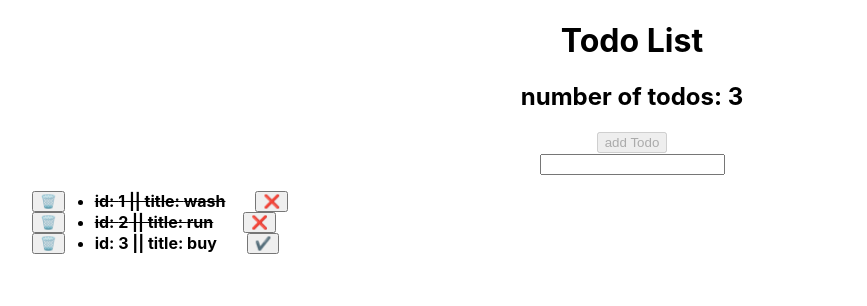
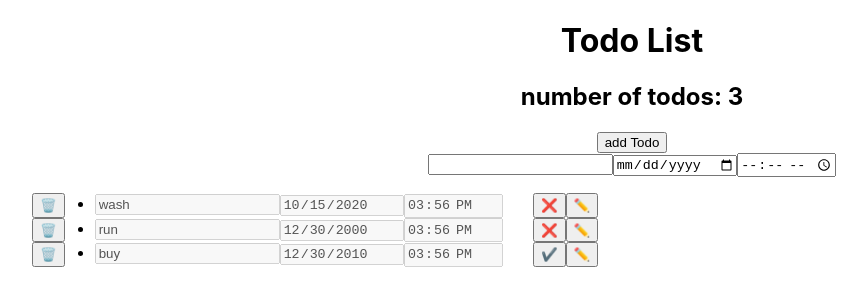
Before and after one commit to ykrantz/to_do_list, a React (Create React App) app: page / in a window 1280 px wide. Shown: the top 306 px of the page, without its empty margins (8-875 px from the left). Built offline with nearby package versions, Linux system fonts and the light colour scheme.

Commit message:
with editing inside each input. tofix: only editing after pressing three times

```diff
--- a/src/App.js
+++ b/src/App.js
@@ -7,9 +7,30 @@ import { logRoles } from "@testing-library/react";
 
 function App() {
   const initTodosList = [
-    { id: 1, title: "wash", completed: true },
-    { id: 2, title: "run", completed: true },
-    { id: 3, title: "buy", completed: false },
+    {
+      id: 1,
+      title: "wash",
+      date: new Date("2020-10-15"),
+      time: "15:56",
+      completed: true,
+      edit: false,
+    },
+    {
+      id: 2,
+      title: "run",
+      date: new Date("2000-12-30"),
+      time: "15:56",
+      completed: true,
+      edit: false,
+    },
+    {
+      id: 3,
+      title: "buy",
+      date: new Date("2010-12-30"),
+      time: "15:56",
+      completed: false,
+      edit: false,
+    },
   ];
   const [todosList, setTodosList] = useState(initTodosList);
   const [todoCount, setTodoCount] = useState(initTodosList.length - 1);
@@ -36,41 +57,122 @@ function App() {
     setTodosList(newToDoList);
   };
 
-  const [inputText, setInputValue] = useState("");
+  const [inputTodo, setInputValue] = useState({
+    title: "",
+    date: "",
+    time: "",
+  });
 
-  const updateInputValue = (text) => {
-    setInputValue(text);
+  const updateInputValue = (inputType, data) => {
+    const newTodo = { ...inputTodo };
+    newTodo[inputType] = data;
+    setInputValue(newTodo);
   };
 
   // add todo to list
-  const addTodo = (inputText) => {
+  const addTodo = (inputTodo) => {
     let newId = todosList.length + 1;
     const newToDoList = [
       ...todosList,
-      { id: newId, title: inputText, completed: false },
+      {
+        id: newId,
+        title: inputTodo.title,
+        date: new Date(inputTodo.date),
+        time: inputTodo.time,
+        completed: false,
+        edit: false,
+      },
     ];
     setTodosList(newToDoList);
   };
 
+  const editTodo = (id, edit, todoEdited) => {
+    // const todoToEdit = todosList.find((todo) => todo.id === id);
+    // setInputValue({
+    //   // TODO:fix editind with date and time
+    //   id: todoToEdit.id,
+    //   title: todoToEdit.title,
+    //   date: new Date(todoToEdit.date).toISOString().substring(0, 10),
+    //   // time: new Date(todoToEdit.time).toISOString().substring(11, 16),
+    //   // date: "2021-01-31",
+    //   // time: "20:26",
+    //   completed: false,
+    //   edit: true,
+    // });
+    console.log("LISDT:");
+    console.table(todosList);
+    console.log("QQQ");
+    // console.log(todoEdited);
+    // console.log(edit);
+    // TODO: can edit only after 2 clickes
+    if (edit === false) {
+      let newTodosList = todosList.map((todo) => {
+        if (todo.id === id) {
+          todo.edit = true;
+          return todo;
+        } else {
+          return todo;
+        }
+      });
+      console.log("new todoss to update");
+      console.table(newTodosList);
+      setTodosList(newTodosList);
+    } else {
+      console.log("LISDT:");
+      console.table(todosList);
+      let newTodosList = todosList.map((todo) => {
+        if (todo.id === id) {
+          todo = todoEdited;
+          todo.edit = false;
+          return todo;
+        } else {
+          return todo;
+        }
+      });
+      console.log("new todoss to update");
+
+      console.table(newTodosList);
+      setTodosList(newTodosList);
+    }
+  };
   return (
     <div className="App">
       <>
         <Header todoCount={todoCount} />
         {/* if no input text so button is disable */}
-        <button onClick={() => addTodo(inputText)} disabled={inputText === ""}>
+        <button onClick={() => addTodo(inputTodo)} disabled={inputTodo === ""}>
           add Todo
         </button>
         <div>
           <input
             type="text"
-            onChange={(e) => updateInputValue(e.target.value)}
-            value={inputText}
+            onChange={(e) => updateInputValue("title", e.target.value)}
+            value={inputTodo.title}
           ></input>
+          <input
+            type="date"
+            onChange={(e) => updateInputValue("date", e.target.value)}
+            // defaultValue={new Date().toISOString().substring(0, 10)}
+            value={inputTodo.date}
+          ></input>
+          <input
+            type="time"
+            onChange={(e) => updateInputValue("time", e.target.value)}
+            value={inputTodo.time}
+          ></input>
+          {/* <input
+            type="time"
+            // onChange={(e) => updateInputValue("time", e.target.value)}
+            value={new Date().toISOString().substring(11, 16)}
+            // placeholder={new Date().toISOString().substring(0, 10)}
+            // defaultValue={new Date().toISOString().substring(0, 10)}
+          ></input> */}
         </div>
         <Todos
           todosList={todosList}
           removeTodo={removeTodo}
           completeTodo={completeTodo}
+          editTodo={editTodo}
         />
       </>
     </div>
--- a/src/components/Todo/Todo.css
+++ b/src/components/Todo/Todo.css
@@ -9,4 +9,8 @@
 
 .Todo-div {
   display: flex;
+  /* align-content: center; */
 }
+
+.Todo-edit {
+}
--- a/src/components/Todo/Todo.js
+++ b/src/components/Todo/Todo.js
@@ -1,14 +1,71 @@
+import { useState } from "react";
 import "./Todo.css";
-const Todo = ({ id, title, completed, removeTodo, completeTodo }) => {
+const Todo = ({
+  id,
+  title,
+  date,
+  time,
+  completed,
+  edit,
+  removeTodo,
+  completeTodo,
+  editTodo,
+}) => {
+  const [todoEdited, setTodoEdited] = useState({
+    id: id,
+    title: title,
+    date: date,
+    time: time,
+    completed: completed,
+    edit: edit,
+  });
+  const updateTodoEdited = (inputType, data) => {
+    // console.log("SSS");
+    // console.log(todoEdited);
+    const newTodoEdited = { ...todoEdited };
+    // console.log(newTodoEdited);
+
+    newTodoEdited[inputType] = data;
+    console.log(newTodoEdited);
+    setTodoEdited(newTodoEdited);
+  };
+
   return (
     <div className="Todo-div">
       <button onClick={() => removeTodo(id)}>🗑️</button>
-      <li className={`Todo-todo ${completed ? "Todo-completed" : ""}`}>
-        id: {id} || title: {title}
+      <li
+        className={`Todo-todo ${todoEdited.completed ? "Todo-completed" : ""}`}
+        // id={todoEdited.id}
+        // title={todoEdited.title}
+      >
+        <input
+          type="text"
+          onChange={(e) => updateTodoEdited("title", e.target.value)}
+          value={todoEdited.title}
+          disabled={!todoEdited.edit}
+        ></input>
+        <input
+          type="date"
+          onChange={(e) => updateTodoEdited("date", e.target.value)}
+          // defaultValue={new Date().toISOString().substring(0, 10)}
+          // value={new Date(date).toISOString().substring(0, 10)}
+          value={new Date(todoEdited.date).toISOString().substring(0, 10)}
+          disabled={!todoEdited.edit}
+        ></input>
+        <input
+          type="time"
+          onChange={(e) => updateTodoEdited("time", e.target.value)}
+          value={todoEdited.time}
+          disabled={!todoEdited.edit}
+        ></input>
+        {/* id: {id} || title: {title} || date: {date.toLocaleDateString()} ||time:
+        {time} */}
       </li>
       <button onClick={() => completeTodo(id)}>
         {completed ? "❌" : "✔️"}
       </button>
+      {/* TODO: to fix disacled when prees */}
+      <button onClick={() => editTodo(id, edit, todoEdited)}>✏️</button>
     </div>
   );
 };
--- a/src/components/Todos/Todos.js
+++ b/src/components/Todos/Todos.js
@@ -1,7 +1,7 @@
 import Todo from "../Todo/Todo";
 import "./Todos.css";
 
-const Todos = ({ todosList, removeTodo, completeTodo }) => {
+const Todos = ({ todosList, removeTodo, completeTodo, editTodo }) => {
   return (
     <ul>
       {todosList.map((todo) => (
@@ -9,9 +9,13 @@ const Todos = ({ todosList, removeTodo, completeTodo }) => {
           key={todo.id}
           id={todo.id}
           title={todo.title}
+          date={todo.date}
+          time={todo.time}
           completed={todo.completed}
+          edit={todo.edit}
           removeTodo={removeTodo}
           completeTodo={completeTodo}
+          editTodo={editTodo}
         />
       ))}
     </ul>
--- /dev/null
+++ b/src/singleTodoInput/singleTodoInput.js
@@ -0,0 +1 @@
+export const singleTodoInput = () => {};
```
